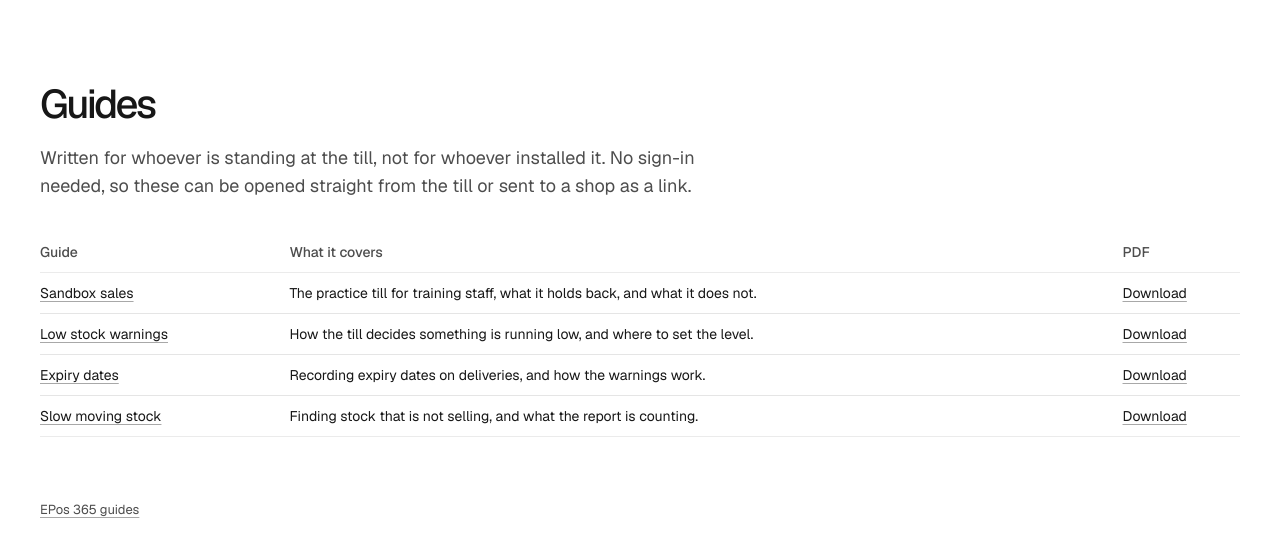
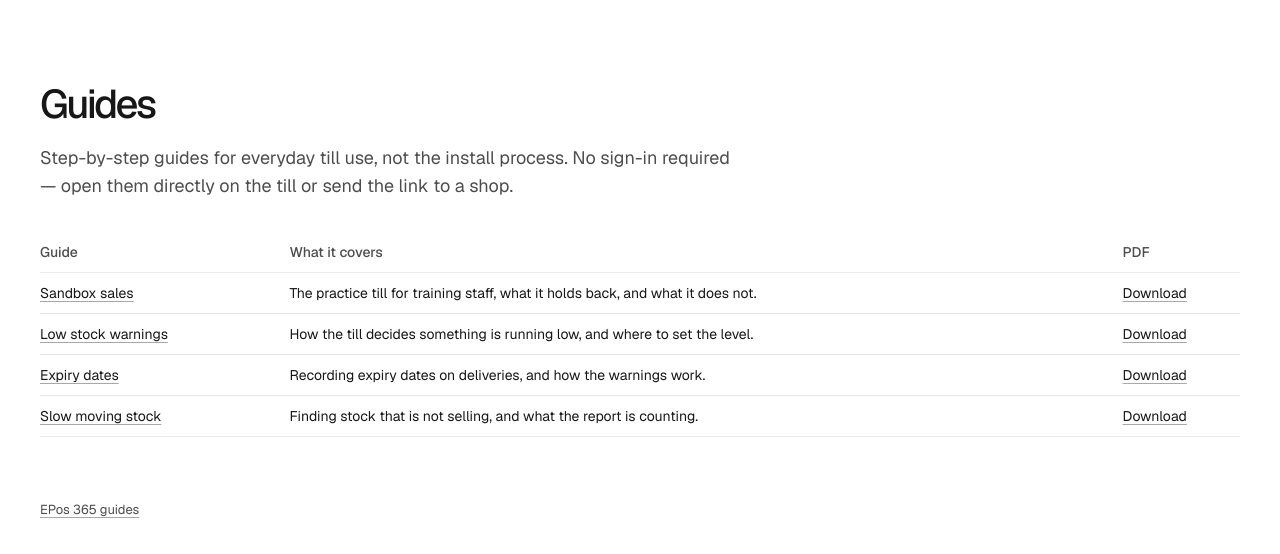
Before and after one commit to Epos-Local/epos-licensing, a Next.js app: page /docs in a window 1280 px wide. Shown: the top 554 px of the page. Built offline with nearby package versions, Linux system fonts and the light colour scheme.

Commit message:
Soften the docs page intro wording

```diff
--- a/src/app/docs/page.tsx
+++ b/src/app/docs/page.tsx
@@ -20,9 +20,9 @@ export default function DocsIndexPage() {
       <h1 className="vbg-title">Guides</h1>
 
       <p className="vbg-lede vbg-span-7">
-        Written for whoever is standing at the till, not for whoever installed
-        it. No sign-in needed, so these can be opened straight from the till or
-        sent to a shop as a link.
+        Step-by-step guides for everyday till use, not the install process.
+        No sign-in required — open them directly on the till or send the link
+        to a shop.
       </p>
 
       <div className="vbg-table-wrap vbg-span-12">
```
